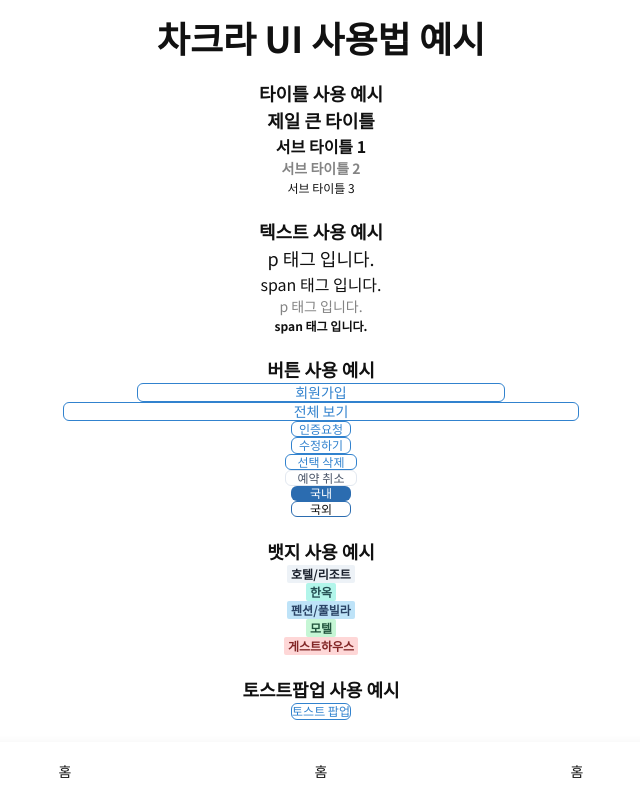
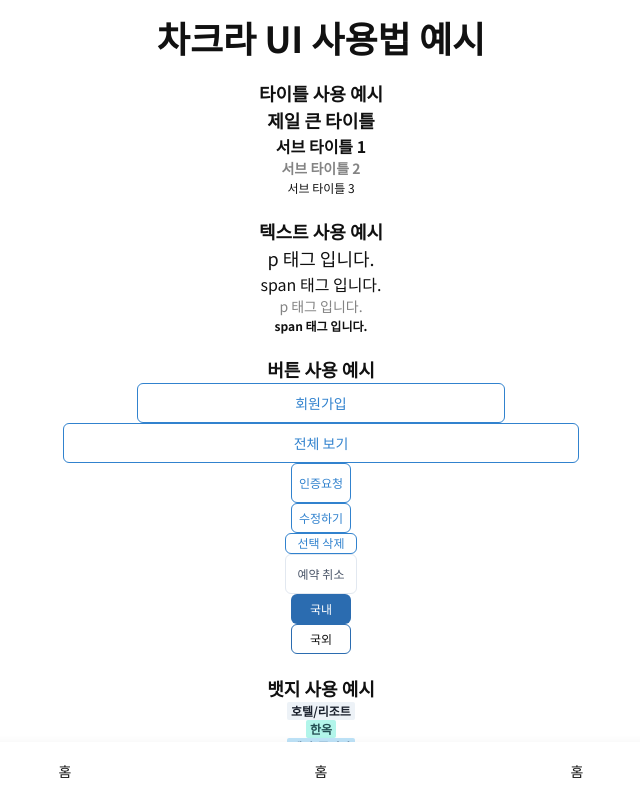
Before and after one commit to TeamOHJO/Frontend, a React (Vite) app: page /test in a window 1280 px wide. Shown: the top 800 px of the page, without its empty margins (319-959 px from the left). Built offline with nearby package versions, Linux system fonts and the light colour scheme; a web font is replaced by a local one.

Commit message:
design : 푸터 레이아웃 추가

```diff
--- /dev/null
+++ b/src/components/Layout/Footer.tsx
@@ -0,0 +1,9 @@
+import styled from '@emotion/styled';
+
+const Footer = () => <FooterCont />;
+
+const FooterCont = styled.div`
+  padding-bottom: 56px;
+`;
+
+export default Footer;
--- a/src/routes/MainRouter.tsx
+++ b/src/routes/MainRouter.tsx
@@ -1,13 +1,15 @@
 import { Outlet, Route, Routes } from 'react-router-dom';
 import styled from '@emotion/styled';
 import { theme } from '../styles/theme';
-import Navigation from '../components/Layout/Navigation';
+import Navigation from '../components/layout/Navigation';
 import Test from '../pages/test/Test';
+import Footer from '../components/layout/Footer';
 
 function Dashboard() {
   return (
     <>
       <Outlet />
+      <Footer />
       <Navigation />
     </>
   );
@@ -47,7 +49,6 @@ const StyledInnerContainer = styled.div`
   overflow-y: auto;
   padding: 1rem;
   width: 768px;
-  height: 100vh;
   background-color: ${theme.colors.white};
   box-shadow: ${theme.shadows.shadow1.shadow};
 
```
